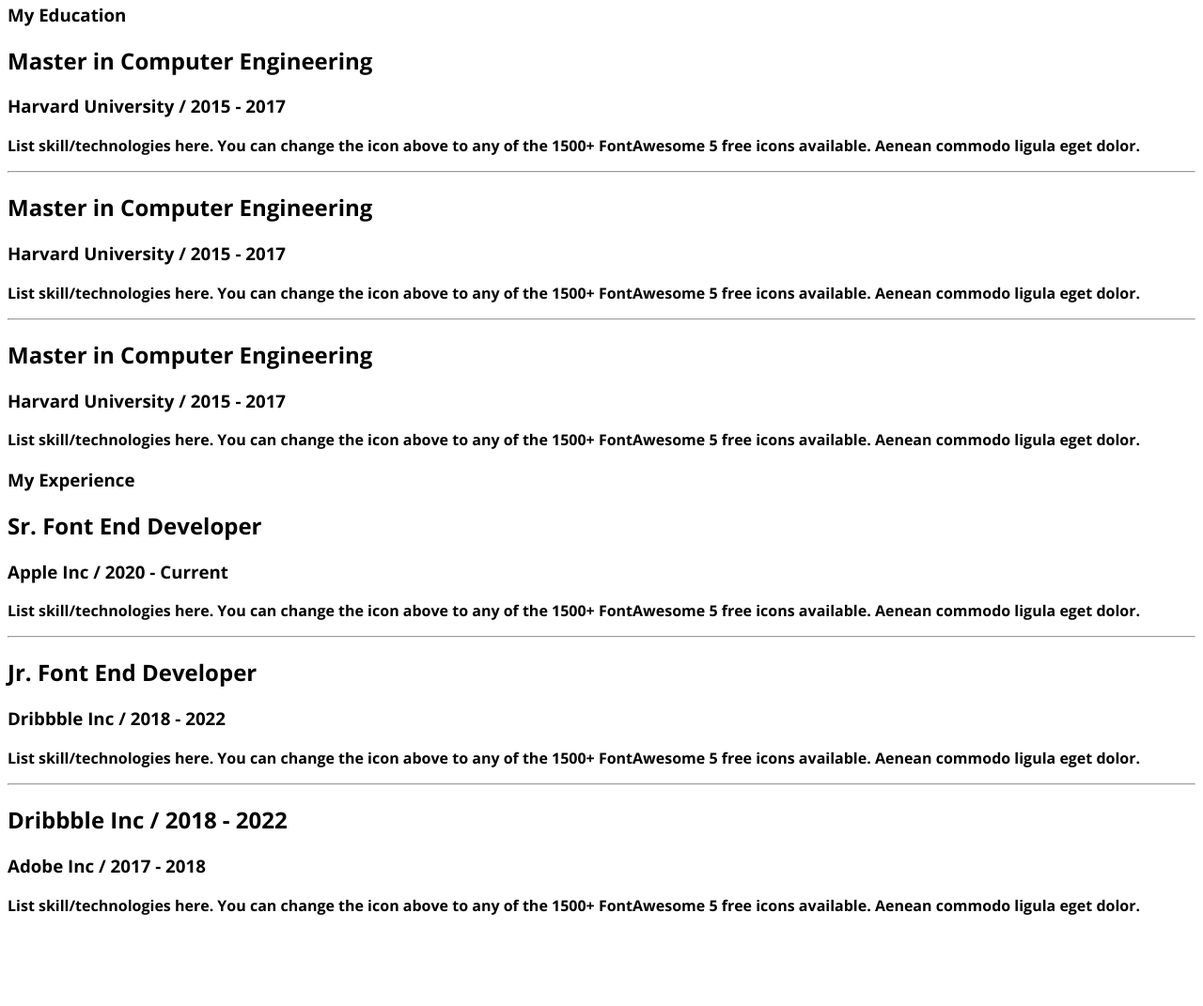
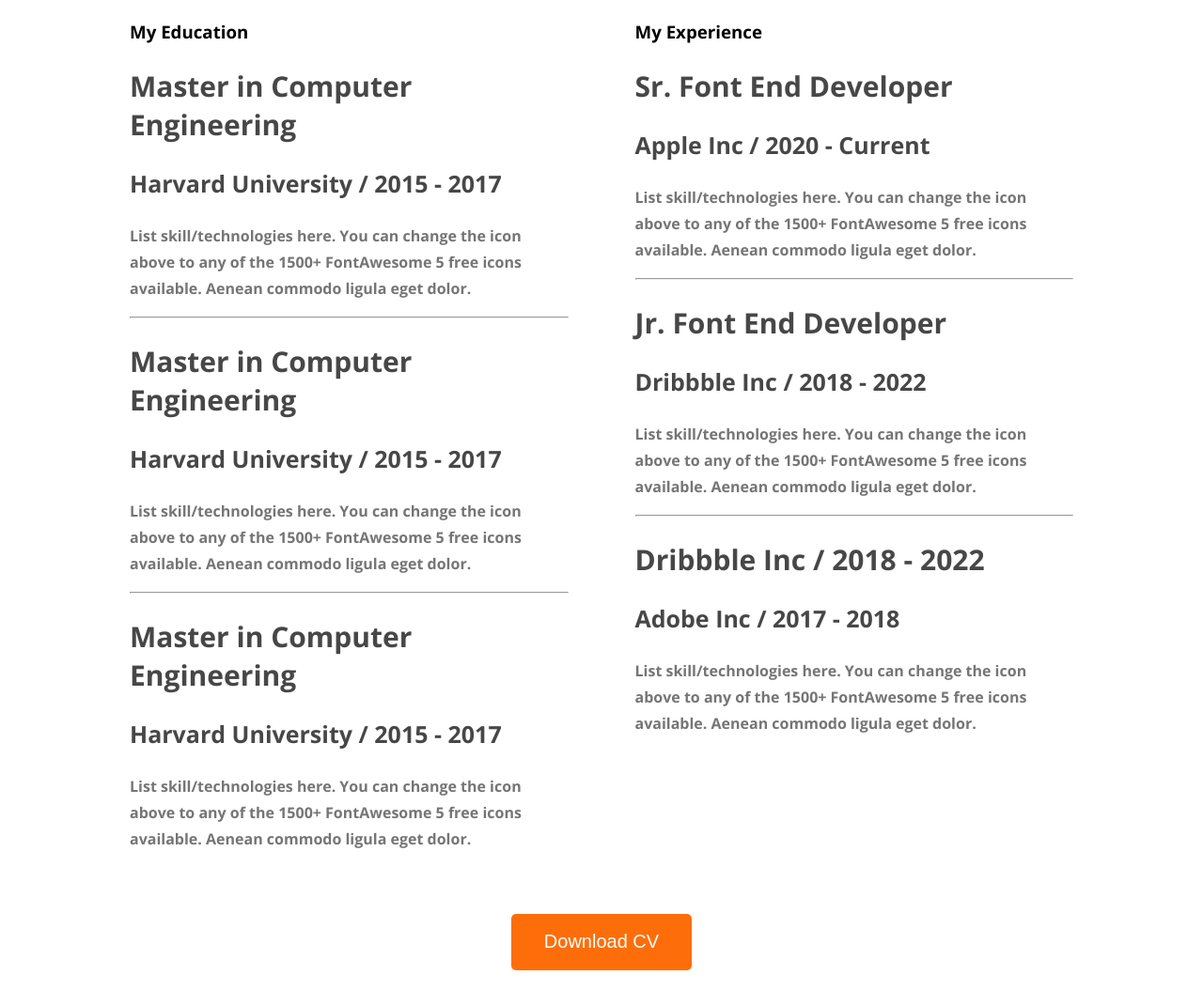
Before and after one commit to ANIK-MOHANTA24/webdeveloper-portfolio, a plain HTML site: page index.html in a window 1280 px wide. Shown: the part 2584-3655 px from the top of the page at 94% size. Before the commit the page ends 3575 px from the top, so only its background shows below. Drawn offline with nearby package versions, Linux system fonts and the light colour scheme.

Commit message:
finished the resume section

```diff
--- a/index.html
+++ b/index.html
@@ -36,6 +36,7 @@
       <img class="profile-pic" src="images/hardy.png" alt="">
     </div>
   </header>
+
   <main>
     <section class="about">
       <h3 class="section-title">About Me</h3>
@@ -146,6 +147,7 @@
         </div>
         <div class="resume-colomn">
           <h3 class="resume-colomn-title">My Experience</h3>
+
           <div class="resume-item">
             <h2 class="resume-itme-title">Sr. Font End Developer</h2>
             <h3 class="resume-item-institutine">Apple Inc / 2020 - Current</h3>
@@ -167,7 +169,9 @@
               to any of the 1500+ FontAwesome 5 free icons available. Aenean commodo ligula eget dolor.</p>
           </div>
         </div>
+
       </div>
+      <div class="download-cv"><button class="btn-primary">Download CV</button></div>
     </section>
   </main>
   <footer>
--- a/styles/portfolio.css
+++ b/styles/portfolio.css
@@ -159,3 +159,36 @@ main section {
   /* padding: 20px 33px 30px 0px; */
   color: #757575;
 }
+
+/* resume section styles */
+.resume-container {
+  display: flex;
+  margin: 0px 130px;
+  gap: 71px;
+}
+.resume-itme-title {
+  color: #474747;
+  font-size: 30px;
+  font-weight: 700;
+}
+
+.resume-item-institutine {
+  color: #474747;
+  font-family: Open Sans;
+  font-size: 25px;
+  font-style: normal;
+  font-weight: 700;
+  line-height: normal;
+}
+
+.resume-item-description {
+  color: #757575;
+  font-size: 16px;
+  font-weight: 400;
+  line-height: 28px; /* 175% */
+}
+.download-cv {
+  text-align: center;
+  margin-top: 50px;
+  margin-bottom: 130px;
+}
```
